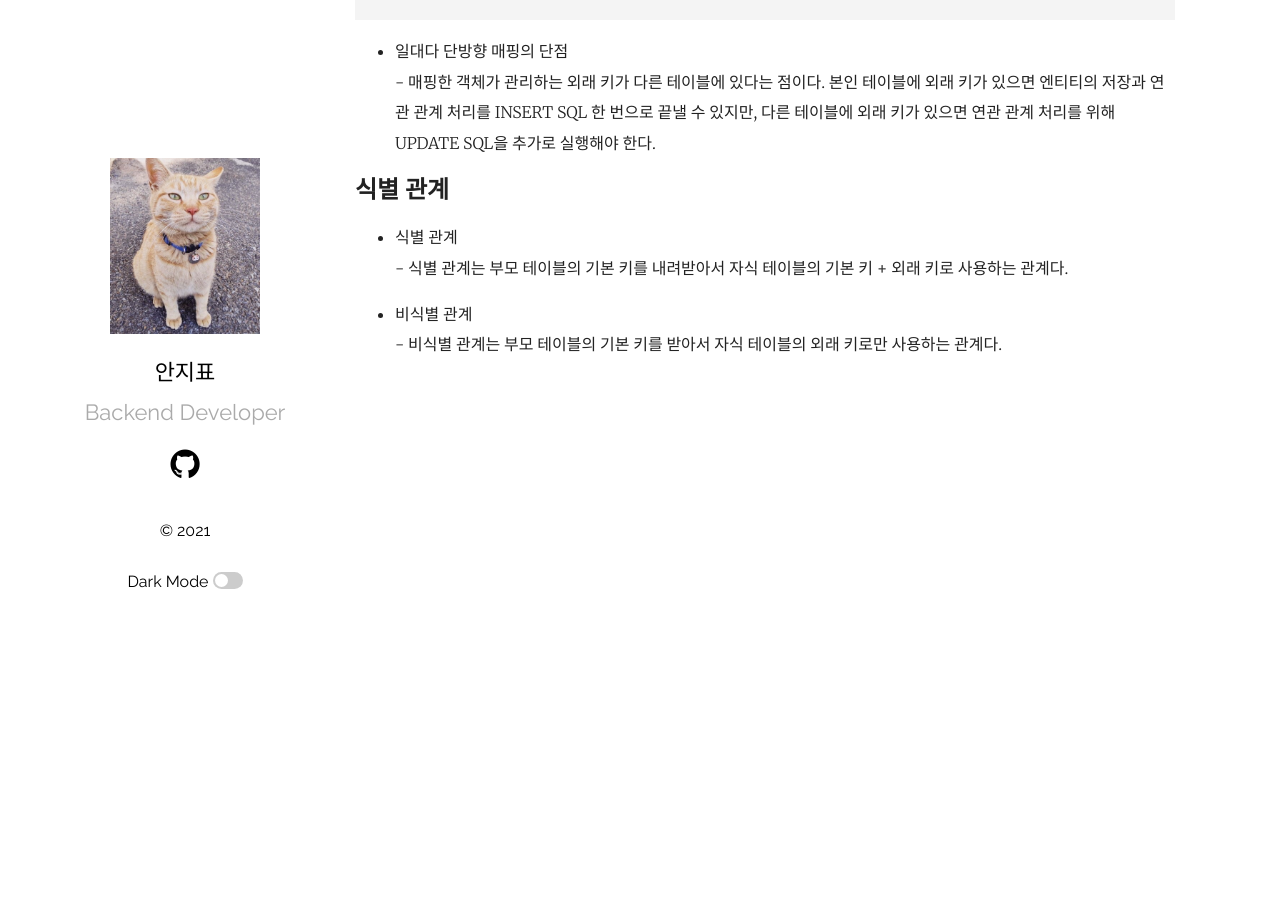
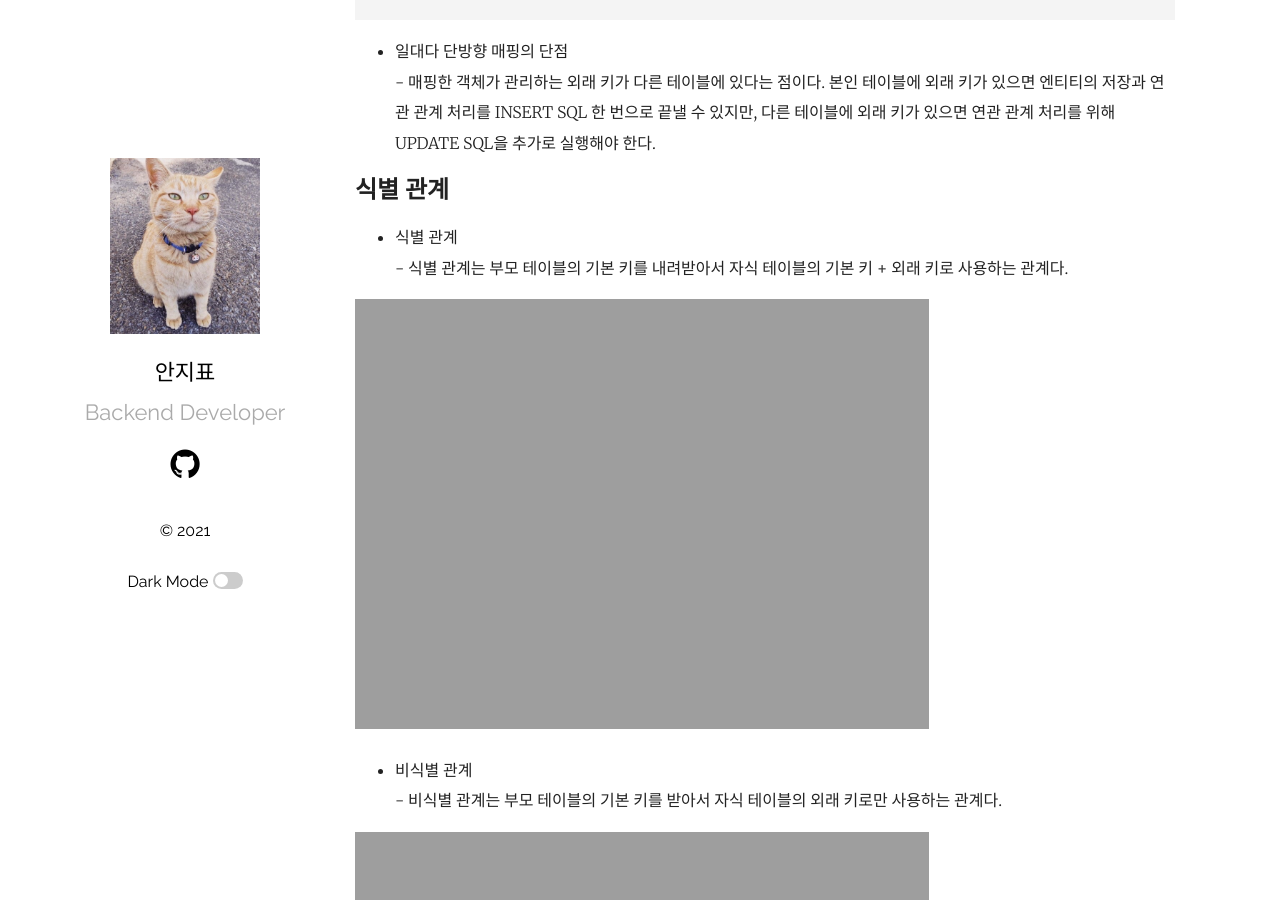
Before and after one commit to ppyong/ppyong.github.io, a Jekyll site: the page built from _posts/2021-07-10-persistance-context.md, in a window 1280 px wide and 900 px high, scrolled down 1646 px. Built offline with Jekyll 4.4.1, drawn with Linux system fonts in a browser that asks for light colours.

Commit message:
add post persistance-context

```diff
--- a/_posts/2021-07-10-persistance-context.md
+++ b/_posts/2021-07-10-persistance-context.md
@@ -71,5 +71,9 @@ public class Member {
 - 식별 관계
 \- 식별 관계는 부모 테이블의 기본 키를 내려받아서 자식 테이블의 기본 키 + 외래 키로 사용하는 관계다.
 
+<img src="https://ppyong.github.io/assets/img/identifying.jpg" width="70%">
+
 - 비식별 관계
 \- 비식별 관계는 부모 테이블의 기본 키를 받아서 자식 테이블의 외래 키로만 사용하는 관계다.
+
+<img src="https://ppyong.github.io/assets/img/non-identify.jpg" width="70%">
```
